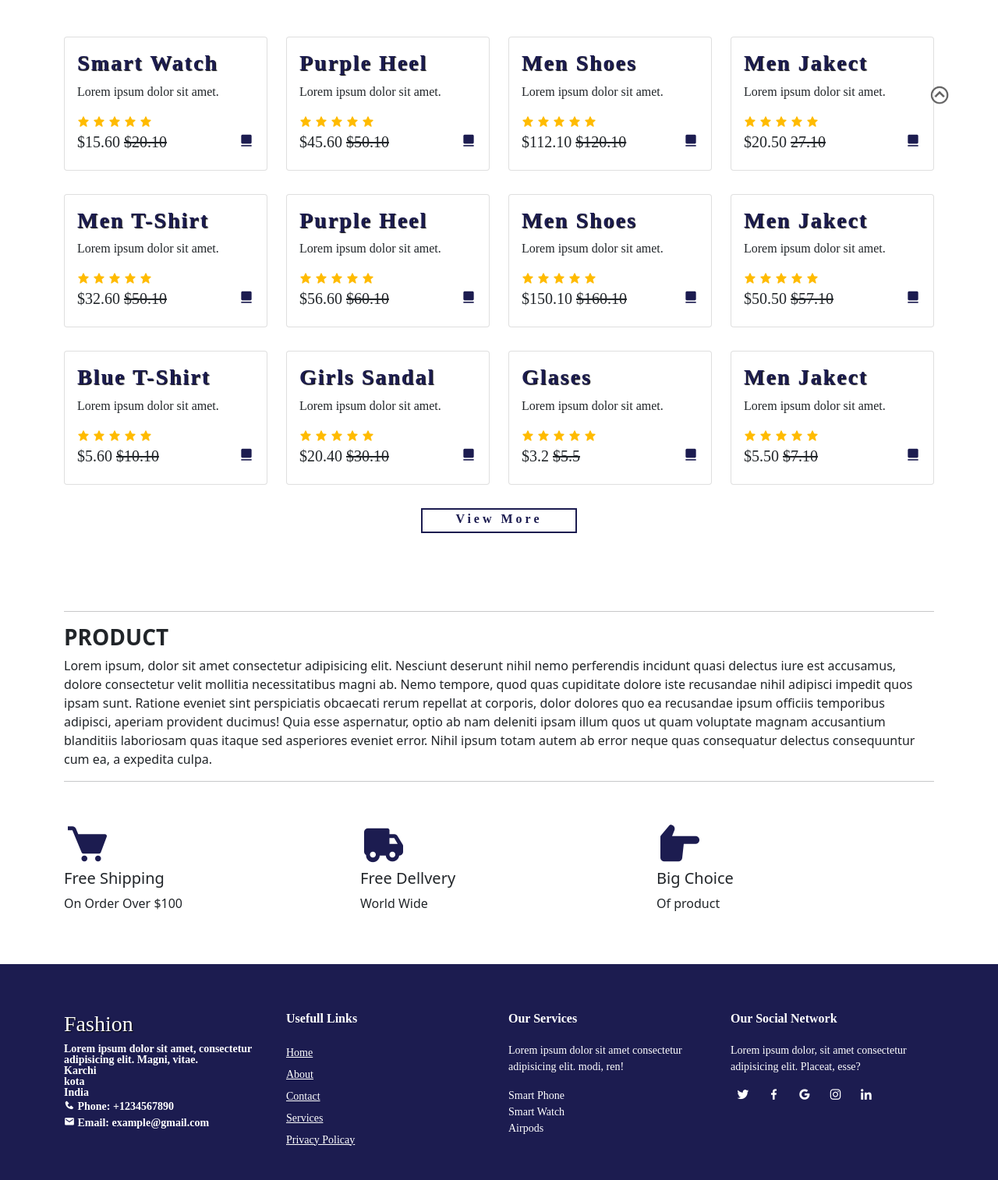
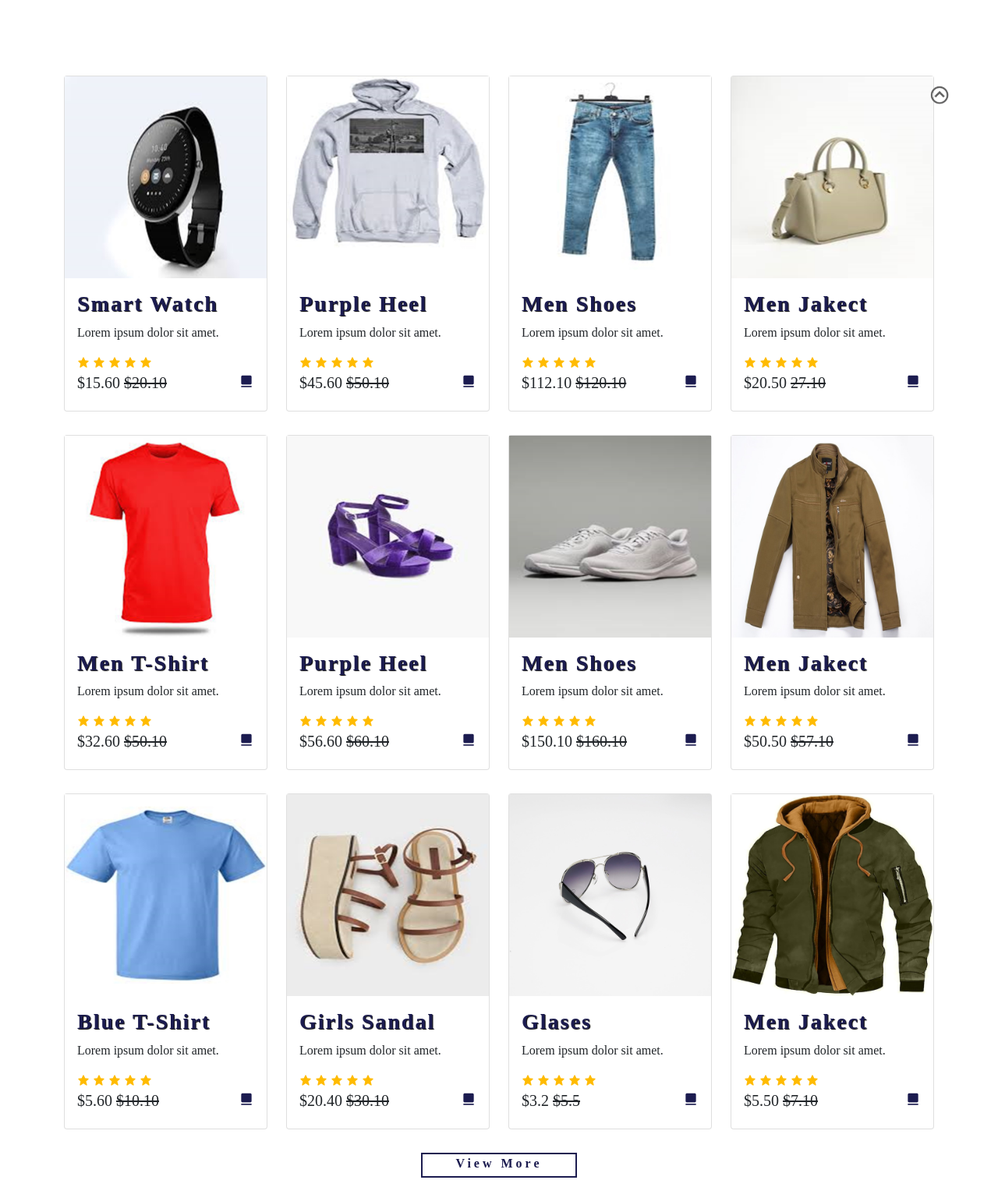
Before and after one commit to banty9672/commrce, a plain HTML site: page clothe.html in a window 1280 px wide. Shown: the part 615-2129 px from the top of the page at 78% size. Drawn offline with nearby package versions, Linux system fonts and the light colour scheme; files whose address does not match are found by name.

Commit message:
Update clothe.html

```diff
--- a/clothe.html
+++ b/clothe.html
@@ -319,7 +319,7 @@
         height: 50vh;
         margin-top: 50px;
         background: linear-gradient(rgba(0, 0, 0, 0.3), rgba(0, 0, 0, 0.3)),
-          url(image/banner.png);
+          url(banner.png);
       }
       .banner .content {
         text-align: center;
@@ -354,7 +354,7 @@
         height: 50vh;
         margin-top: 50px;
         background: linear-gradient(rgba(0, 0, 0, 0.3), rgba(0, 0, 0, 0.3)),
-          url(image/my.png);
+          url(my.png);
       }
       .banner2 .content2 {
         text-align: center;
@@ -555,7 +555,7 @@
       <nav class="navbar navbar-expand-lg" id="navbar">
         <div class="container-fluid">
           <a class="navbar-brand" href="#"
-            ><img src="image/fashion-removebg-preview.png" alt="" width="80px"
+            ><img src="fashion-removebg-preview.png" alt="" width="80px"
           /></a>
           <button
             class="navbar-toggler"
@@ -660,7 +660,7 @@
       <div class="row" style="margin-top: 30px">
         <div class="col-md-3 py-3 py-md-0">
           <div class="card">
-            <img src="image/p3.jpg" alt="" />
+            <img src="p3.jpg" alt="" />
             <div class="card-body">
               <h3>Smart Watch</h3>
               <p>Lorem ipsum dolor sit amet.</p>
@@ -680,7 +680,7 @@
         </div>
         <div class="col-md-3 py-3 py-md-0">
           <div class="card">
-            <img src="image/p2.jpg" alt="" />
+            <img src="p2.jpg" alt="" />
             <div class="card-body">
               <h3>Purple Heel</h3>
               <p>Lorem ipsum dolor sit amet.</p>
@@ -700,7 +700,7 @@
         </div>
         <div class="col-md-3 py-3 py-md-0">
           <div class="card">
-            <img src="image/jens.png" alt="" />
+            <img src="jens.png" alt="" />
             <div class="card-body">
               <h3>Men Shoes</h3>
               <p>Lorem ipsum dolor sit amet.</p>
@@ -720,7 +720,7 @@
         </div>
         <div class="col-md-3 py-3 py-md-0">
           <div class="card">
-            <img src="image/hand.jpg" alt="" />
+            <img src="hand.jpg" alt="" />
             <div class="card-body">
               <h3>Men Jakect</h3>
               <p>Lorem ipsum dolor sit amet.</p>
@@ -743,7 +743,7 @@
       <div class="row" style="margin-top: 30px">
         <div class="col-md-3 py-3 py-md-0">
           <div class="card">
-            <img src="image/red.png" alt="" />
+            <img src="red.png" alt="" />
             <div class="card-body">
               <h3>Men T-Shirt</h3>
               <p>Lorem ipsum dolor sit amet.</p>
@@ -763,7 +763,7 @@
         </div>
         <div class="col-md-3 py-3 py-md-0">
           <div class="card">
-            <img src="image/heel.png" alt="" />
+            <img src="heel.png" alt="" />
             <div class="card-body">
               <h3>Purple Heel</h3>
               <p>Lorem ipsum dolor sit amet.</p>
@@ -783,7 +783,7 @@
         </div>
         <div class="col-md-3 py-3 py-md-0">
           <div class="card">
-            <img src="image/s4.png" alt="" />
+            <img src="s4.png" alt="" />
             <div class="card-body">
               <h3>Men Shoes</h3>
               <p>Lorem ipsum dolor sit amet.</p>
@@ -803,7 +803,7 @@
         </div>
         <div class="col-md-3 py-3 py-md-0">
           <div class="card">
-            <img src="image/jakect.png" alt="" />
+            <img src="jakect.png" alt="" />
             <div class="card-body">
               <h3>Men Jakect</h3>
               <p>Lorem ipsum dolor sit amet.</p>
@@ -826,7 +826,7 @@
       <div class="row" style="margin-top: 30px">
         <div class="col-md-3 py-3 py-md-0">
           <div class="card">
-            <img src="image/blue.png" alt="" />
+            <img src="blue.png" alt="" />
             <div class="card-body">
               <h3>Blue T-Shirt</h3>
               <p>Lorem ipsum dolor sit amet.</p>
@@ -846,7 +846,7 @@
         </div>
         <div class="col-md-3 py-3 py-md-0">
           <div class="card">
-            <img src="image/sandal.png" alt="" />
+            <img src="sandal.png" alt="" />
             <div class="card-body">
               <h3>Girls Sandal</h3>
               <p>Lorem ipsum dolor sit amet.</p>
@@ -866,7 +866,7 @@
         </div>
         <div class="col-md-3 py-3 py-md-0">
           <div class="card">
-            <img src="image/glass.png" alt="" />
+            <img src="glass.png" alt="" />
             <div class="card-body">
               <h3>Glases</h3>
               <p>Lorem ipsum dolor sit amet.</p>
@@ -886,7 +886,7 @@
         </div>
         <div class="col-md-3 py-3 py-md-0">
           <div class="card">
-            <img src="image/js.png" alt="" />
+            <img src="js.png" alt="" />
             <div class="card-body">
               <h3>Men Jakect</h3>
               <p>Lorem ipsum dolor sit amet.</p>
```
